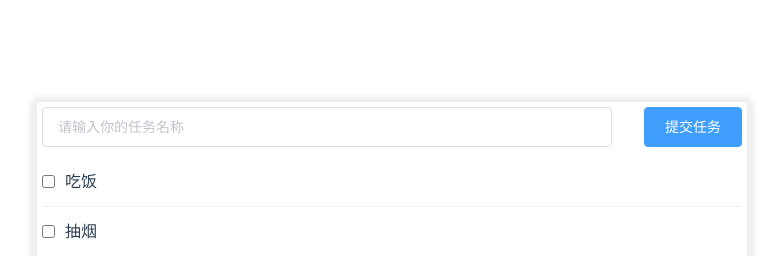
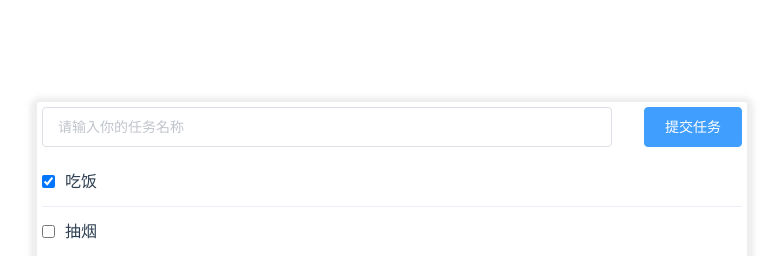
Before and after one commit to firo0423/vue-checkbox-practice, a Vue app: page / in a window 1280 px wide. Shown: the top 256 px of the page, without its empty margins (248-1031 px from the left). Built offline with nearby package versions, Linux system fonts and the light colour scheme.

Commit message:
响应式修改前的阶段

```diff
--- a/src/App.vue
+++ b/src/App.vue
@@ -49,13 +49,13 @@ export default {
     // 添加任务功能
     addTodo(data) {
       this.todos.unshift(data);
-      console.log(this.todoData.length);
+      console.log(this.todos.length);
     },
     // 勾选和取消勾选
     // 设置这个函数的目的是避免props值的修改
+    // 问题1.现在可以对元素的值进行修改 但是不是响应式 造成连锁反应就是全选功能坏了
     DoCheck(id){
       console.log(1);
-
       this.todos.forEach(element => {
         if(id==element.id){
           element.done = !element.done
@@ -83,7 +83,7 @@ export default {
           CheckArr.push(element.id);
         }
         //  用数组长度输出 每一次改变子模块的check都进行判断
-        if (CheckArr.length == this.todoData.length) {
+        if (CheckArr.length == this.todos.length) {
           this.watchCheckForAll(this.checked);
         }
       });
--- a/src/components/myItem.vue
+++ b/src/components/myItem.vue
@@ -2,7 +2,7 @@
   <div class="shell">
     <label>
         <!-- 但是v-model实际上修改了props的值不建议使用 -->
-      <input type="checkbox" class="box" @change="DoCheck(todo.id)"/>
+      <input type="checkbox" class="box" @change="handleCheck(todo.id)" :checked='checkeData'/>
       <div class="text">{{ todo.title }}</div>
     </label>
   </div>
@@ -15,8 +15,13 @@ export default {
   props: ["todo",'AutoCheckForAll','DoCheck'],
   data() {
     return {
-      checked:this.todo.done
+      checkeData:this.todo.done
     };
+  },
+  methods: {
+    handleCheck(id){
+      this.DoCheck(id)
+    }
   },
   watch:{
     checked:function(){
```
